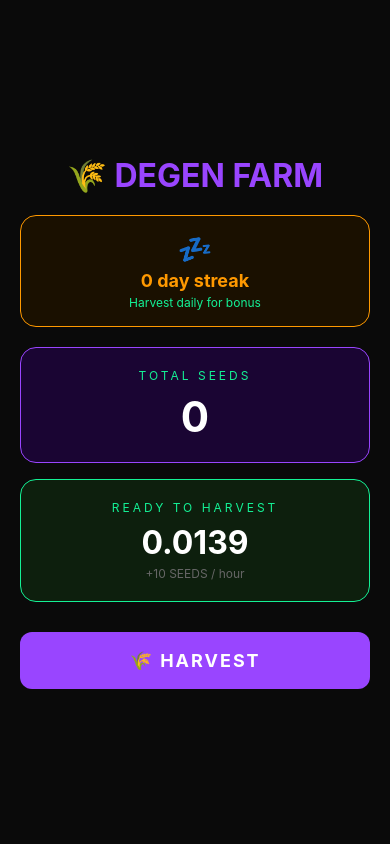
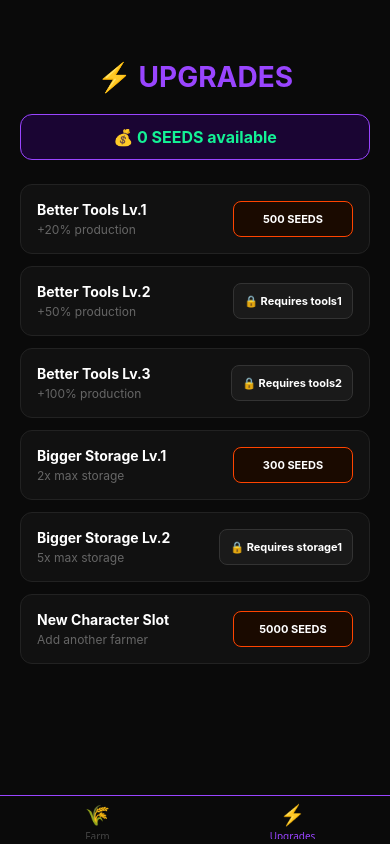
Before and after one commit to codingflexii/DegenFarm, a React Native app: screen /Upgrades in a window 390 px wide. Built offline with nearby package versions, Linux system fonts and the light colour scheme.

Commit message:
Add upgrades screen and bottom navigation

```diff
--- a/App.js
+++ b/App.js
@@ -1,5 +1,41 @@
+import { NavigationContainer } from '@react-navigation/native';
+import { createBottomTabNavigator } from '@react-navigation/bottom-tabs';
+import { Text } from 'react-native';
 import FarmScreen from './src/screens/FarmScreen';
+import UpgradeScreen from './src/screens/UpgradeScreen';
+
+const Tab = createBottomTabNavigator();
 
 export default function App() {
-  return <FarmScreen />;
+  return (
+    <NavigationContainer>
+      <Tab.Navigator
+        screenOptions={{
+          headerShown: false,
+          tabBarStyle: {
+            backgroundColor: '#0a0a0a',
+            borderTopColor: '#9945FF',
+            borderTopWidth: 1,
+          },
+          tabBarActiveTintColor: '#9945FF',
+          tabBarInactiveTintColor: '#444444',
+        }}
+      >
+        <Tab.Screen
+          name="Farm"
+          component={FarmScreen}
+          options={{
+            tabBarIcon: ({ color }) => <Text style={{ color, fontSize: 20 }}>🌾</Text>,
+          }}
+        />
+        <Tab.Screen
+          name="Upgrades"
+          component={UpgradeScreen}
+          options={{
+            tabBarIcon: ({ color }) => <Text style={{ color, fontSize: 20 }}>⚡</Text>,
+          }}
+        />
+      </Tab.Navigator>
+    </NavigationContainer>
+  );
 }
--- a/package.json
+++ b/package.json
@@ -10,6 +10,8 @@
   },
   "dependencies": {
     "@react-native-async-storage/async-storage": "^2.2.0",
+    "@react-navigation/bottom-tabs": "^7.15.2",
+    "@react-navigation/native": "^7.1.31",
     "@solana-mobile/mobile-wallet-adapter-protocol": "^2.2.5",
     "@solana-mobile/wallet-adapter-mobile": "^2.2.5",
     "@solana/web3.js": "^1.98.4",
@@ -17,7 +19,9 @@
     "expo": "~55.0.3",
     "expo-status-bar": "~55.0.4",
     "react": "19.2.0",
-    "react-native": "0.83.2"
+    "react-native": "0.83.2",
+    "react-native-safe-area-context": "^5.7.0",
+    "react-native-screens": "^4.24.0"
   },
   "private": true
 }
--- /dev/null
+++ b/src/screens/UpgradeScreen.js
@@ -0,0 +1,188 @@
+import React, { useState, useEffect } from 'react';
+import { View, Text, TouchableOpacity, StyleSheet, ScrollView } from 'react-native';
+import AsyncStorage from '@react-native-async-storage/async-storage';
+
+const UPGRADES = [
+  { id: 'tools1', name: 'Better Tools Lv.1', description: '+20% production', cost: 500, bonus: 0.2 },
+  { id: 'tools2', name: 'Better Tools Lv.2', description: '+50% production', cost: 2000, bonus: 0.5, requires: 'tools1' },
+  { id: 'tools3', name: 'Better Tools Lv.3', description: '+100% production', cost: 8000, bonus: 1.0, requires: 'tools2' },
+  { id: 'storage1', name: 'Bigger Storage Lv.1', description: '2x max storage', cost: 300, bonus: 0 },
+  { id: 'storage2', name: 'Bigger Storage Lv.2', description: '5x max storage', cost: 1500, bonus: 0, requires: 'storage1' },
+  { id: 'slot', name: 'New Character Slot', description: 'Add another farmer', cost: 5000, bonus: 0 },
+];
+
+export default function UpgradeScreen() {
+  const [seeds, setSeeds] = useState(0);
+  const [purchased, setPurchased] = useState([]);
+
+  useEffect(() => {
+    loadState();
+  }, []);
+
+  const loadState = async () => {
+    try {
+      const savedSeeds = await AsyncStorage.getItem('seeds');
+      const savedPurchased = await AsyncStorage.getItem('purchased');
+      if (savedSeeds) setSeeds(parseFloat(savedSeeds));
+      if (savedPurchased) setPurchased(JSON.parse(savedPurchased));
+    } catch (e) {
+      console.log('Error loading upgrades:', e);
+    }
+  };
+
+  const isUnlocked = (upgrade) => {
+    if (!upgrade.requires) return true;
+    return purchased.includes(upgrade.requires);
+  };
+
+  const canAfford = (upgrade) => seeds >= upgrade.cost;
+
+  const buy = async (upgrade) => {
+    if (!canAfford(upgrade) || !isUnlocked(upgrade) || purchased.includes(upgrade.id)) return;
+    const newSeeds = seeds - upgrade.cost;
+    const newPurchased = [...purchased, upgrade.id];
+    setSeeds(newSeeds);
+    setPurchased(newPurchased);
+    await AsyncStorage.setItem('seeds', newSeeds.toString());
+    await AsyncStorage.setItem('purchased', JSON.stringify(newPurchased));
+  };
+
+  const getStatus = (upgrade) => {
+    if (purchased.includes(upgrade.id)) return 'owned';
+    if (!isUnlocked(upgrade)) return 'locked';
+    if (!canAfford(upgrade)) return 'expensive';
+    return 'available';
+  };
+
+  const getButtonStyle = (status) => {
+    switch (status) {
+      case 'owned': return styles.btnOwned;
+      case 'locked': return styles.btnLocked;
+      case 'expensive': return styles.btnExpensive;
+      default: return styles.btnAvailable;
+    }
+  };
+
+  const getButtonText = (upgrade, status) => {
+    switch (status) {
+      case 'owned': return '✅ Owned';
+      case 'locked': return `🔒 Requires ${upgrade.requires}`;
+      case 'expensive': return `${upgrade.cost} SEEDS`;
+      default: return `Buy — ${upgrade.cost} SEEDS`;
+    }
+  };
+
+  return (
+    <ScrollView style={styles.container} contentContainerStyle={styles.content}>
+      <Text style={styles.title}>⚡ UPGRADES</Text>
+      <View style={styles.seedsBar}>
+        <Text style={styles.seedsText}>💰 {Math.floor(seeds)} SEEDS available</Text>
+      </View>
+      {UPGRADES.map((upgrade) => {
+        const status = getStatus(upgrade);
+        return (
+          <View key={upgrade.id} style={styles.card}>
+            <View style={styles.cardInfo}>
+              <Text style={styles.cardName}>{upgrade.name}</Text>
+              <Text style={styles.cardDesc}>{upgrade.description}</Text>
+            </View>
+            <TouchableOpacity
+              style={[styles.btn, getButtonStyle(status)]}
+              onPress={() => buy(upgrade)}
+              disabled={status !== 'available'}
+            >
+              <Text style={styles.btnText}>{getButtonText(upgrade, status)}</Text>
+            </TouchableOpacity>
+          </View>
+        );
+      })}
+    </ScrollView>
+  );
+}
+
+const styles = StyleSheet.create({
+  container: {
+    flex: 1,
+    backgroundColor: '#0a0a0a',
+  },
+  content: {
+    padding: 20,
+    paddingTop: 60,
+  },
+  title: {
+    fontSize: 28,
+    fontWeight: 'bold',
+    color: '#9945FF',
+    marginBottom: 20,
+    textAlign: 'center',
+  },
+  seedsBar: {
+    backgroundColor: '#1a0533',
+    borderRadius: 12,
+    padding: 12,
+    marginBottom: 24,
+    alignItems: 'center',
+    borderWidth: 1,
+    borderColor: '#9945FF',
+  },
+  seedsText: {
+    color: '#14F195',
+    fontSize: 16,
+    fontWeight: 'bold',
+  },
+  card: {
+    backgroundColor: '#111111',
+    borderRadius: 12,
+    padding: 16,
+    marginBottom: 12,
+    borderWidth: 1,
+    borderColor: '#222222',
+    flexDirection: 'row',
+    alignItems: 'center',
+    justifyContent: 'space-between',
+  },
+  cardInfo: {
+    flex: 1,
+    marginRight: 12,
+  },
+  cardName: {
+    color: '#ffffff',
+    fontSize: 14,
+    fontWeight: 'bold',
+    marginBottom: 4,
+  },
+  cardDesc: {
+    color: '#666666',
+    fontSize: 12,
+  },
+  btn: {
+    borderRadius: 8,
+    padding: 10,
+    alignItems: 'center',
+    minWidth: 120,
+  },
+  btnAvailable: {
+    backgroundColor: '#9945FF',
+  },
+  btnOwned: {
+    backgroundColor: '#1a3320',
+    borderWidth: 1,
+    borderColor: '#14F195',
+  },
+  btnLocked: {
+    backgroundColor: '#1a1a1a',
+    borderWidth: 1,
+    borderColor: '#333333',
+  },
+  btnExpensive: {
+    backgroundColor: '#1a0a00',
+    borderWidth: 1,
+    borderColor: '#FF4400',
+  },
+  btnText: {
+    color: '#ffffff',
+    fontSize: 11,
+    fontWeight: 'bold',
+    textAlign: 'center',
+  },
+});
```
Also changed, not shown: 1 other file (tests, documents, lock files or other folders).
